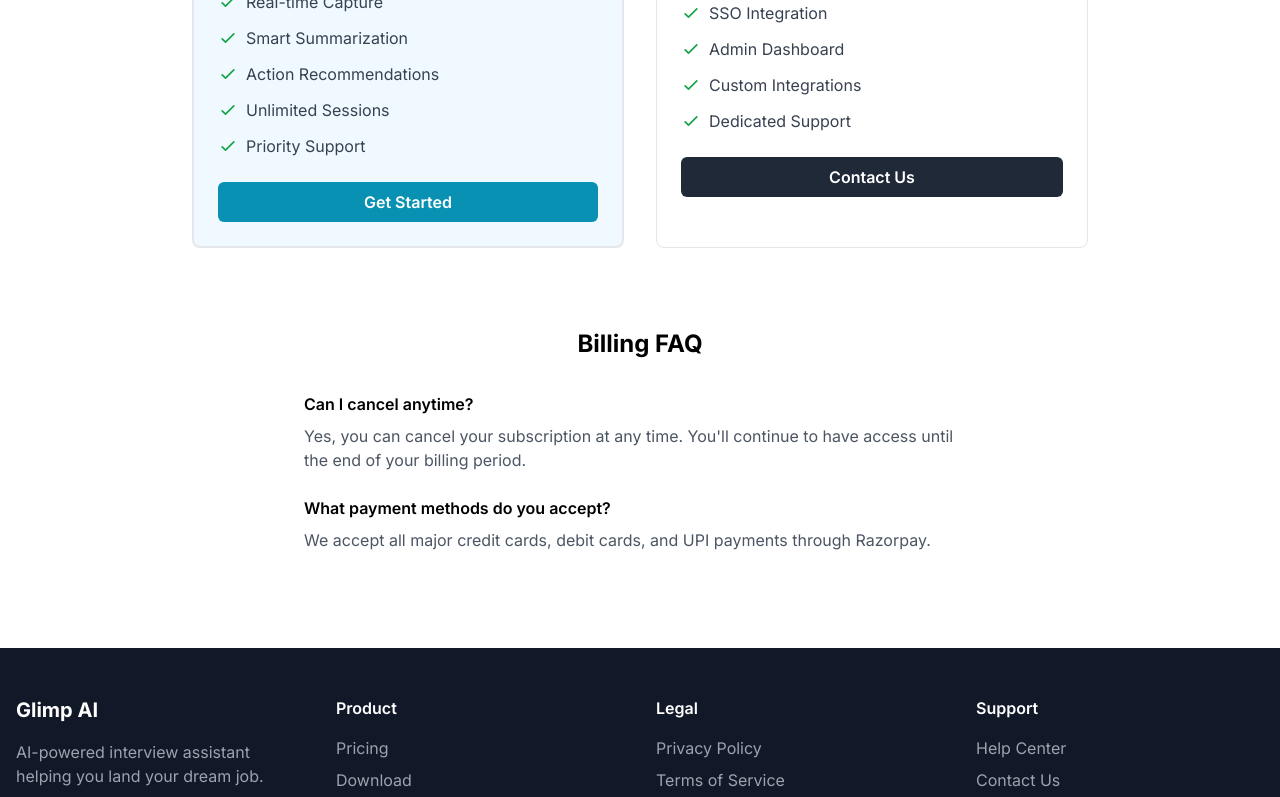
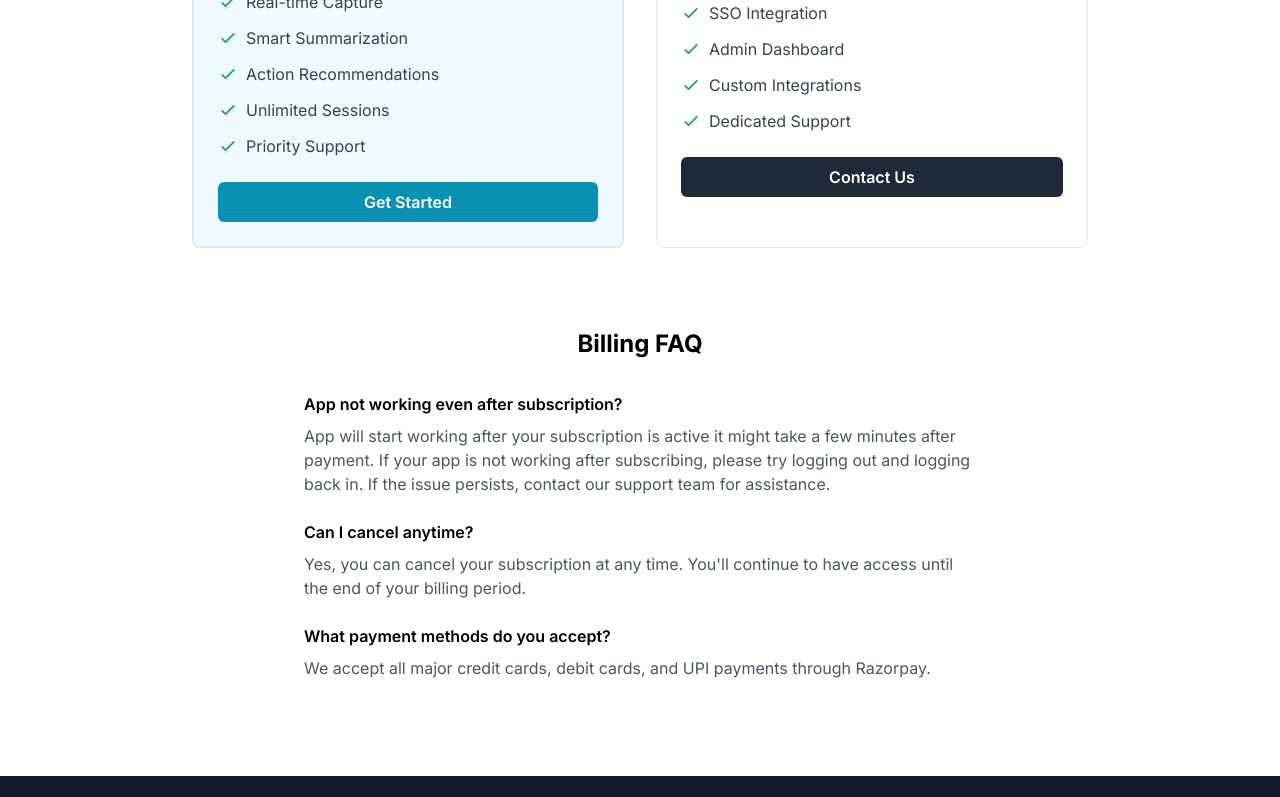
Before and after one commit to UTTAMGUPTA2712/Glimp, a Next.js app: page /pricing in a window 1280 px wide. Shown: the part 508-1305 px from the top of the page. Built offline with nearby package versions, Linux system fonts and the light colour scheme; no server answers.

Commit message:
feature: handled edge cases

```diff
--- a/app/(public)/pricing/page.tsx
+++ b/app/(public)/pricing/page.tsx
@@ -44,6 +44,18 @@ export default function PricingPage({
                 <div className="space-y-6">
                   <div>
                     <h3 className="font-semibold mb-2">
+                      App not working even after subscription?
+                    </h3>
+                    <p className="text-gray-600">
+                      App will start working after your subscription is active
+                      it might take a few minutes after payment. If your app is
+                      not working after subscribing, please try logging out and
+                      logging back in. If the issue persists, contact our
+                      support team for assistance.
+                    </p>
+                  </div>
+                  <div>
+                    <h3 className="font-semibold mb-2">
                       Can I cancel anytime?
                     </h3>
                     <p className="text-gray-600">
--- a/app/api/product/verify/route.ts
+++ b/app/api/product/verify/route.ts
@@ -15,7 +15,7 @@ export async function POST(req: NextRequest) {
         const deviceId = body.device_id ?? body.deviceId;
         let userId = body.user_id ?? body.userId;
         const token = body.token;
-        console.log("Device id",deviceId);
+        console.log("Device id", deviceId);
 
 
 
@@ -49,7 +49,7 @@ export async function POST(req: NextRequest) {
             if (decoded.device_id && decoded.device_id !== deviceId) {
                 console.log("Device ID in token does not match provided device ID:", { tokenDeviceId: decoded.device_id, providedDeviceId: deviceId });
                 return NextResponse.json(
-                    { error: "Device ID does not match token" },
+                    { error: "Invalid authenticated device" },
                     { status: 403 }
                 );
             }
@@ -69,7 +69,7 @@ export async function POST(req: NextRequest) {
         // fetch user from Supabase to validate device and subscription
         const { data: user, error } = await supabase
             .from("users")
-            .select("id, device_id, current_period_end")
+            .select("id, device_id, current_period_end, status")
             .eq("id", userId)
             .single();
 
@@ -86,6 +86,14 @@ export async function POST(req: NextRequest) {
             console.log("Device ID mismatch:", { expected: user.device_id, received: deviceId });
             return NextResponse.json(
                 { error: "Device is not registered" },
+                { status: 403 }
+            );
+        }
+
+        if (user.status !== 'active') {
+            console.log("User subscription status is not active:", user.status);
+            return NextResponse.json(
+                { error: "Subscription is not active" },
                 { status: 403 }
             );
         }
```
